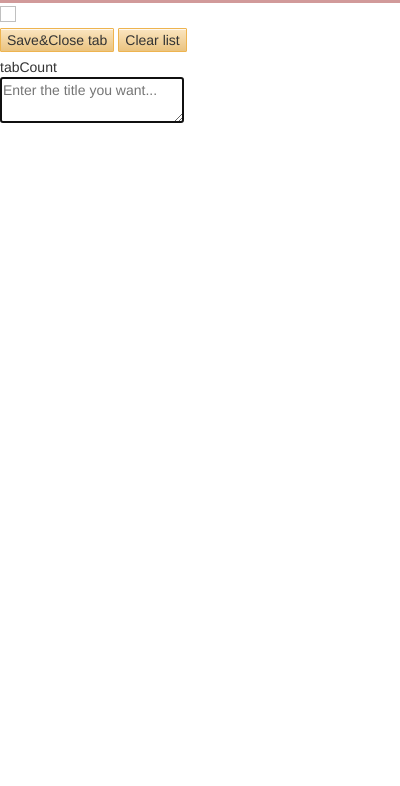
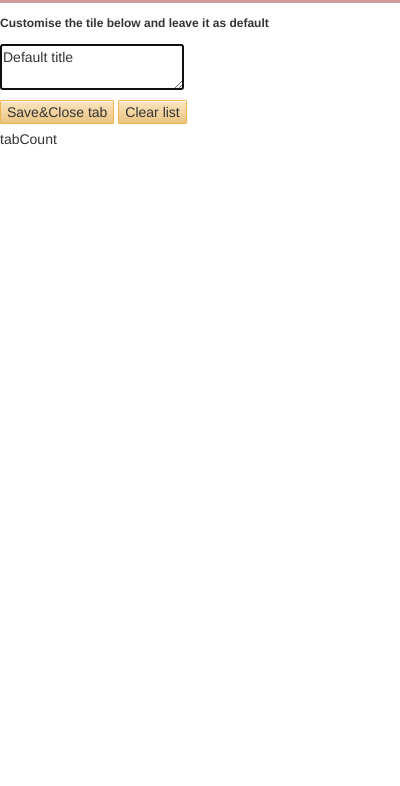
Before and after one commit to lx223/read-later-chrome-extension, a browser extension: page src/popup.html in a window 400 px wide. Shown: the part 55-841 px from the top of the page. Drawn offline with nearby package versions, Linux system fonts and the light colour scheme.

Commit message:
Update popup ui

```diff
--- a/src/js/popup.js
+++ b/src/js/popup.js
@@ -3,6 +3,7 @@
 
   function updateStatus(message) {
     console.log("Update status: " + message);
+    if (message) document.getElementById('message').textContent = message;
   }
 
   function getFaviconUrl(url) {
@@ -11,9 +12,8 @@
   }
 
   function renderTab(tab) {
-    console.log("Render tab: " + tab);
-    document.getElementById('title').textContent = tab.title;
-    document.getElementById('favIcon').src = "chrome://favicon/" + tab.url;
+    console.log("Render tab info: " + tab);
+    document.getElementById("cusTitle").value = tab.title;
   }
 
   function getListItem(url, title) {
@@ -67,6 +67,7 @@
   }
 
   document.addEventListener('DOMContentLoaded', function() {
+    updateStatus("Customise the tile below and leave it as default");
 
     chrome.runtime.getBackgroundPage(function(eventPage) {
       eventPage.rlUtils.getCurrentTab(renderTab);
--- a/src/popup.html
+++ b/src/popup.html
@@ -20,11 +20,8 @@
       </div>
 
       <div id="status-container">
-        <div id="message"></div>
-        <div id="tabInfoContainer">
-          <img id="favIcon" class="favIcon" display="inline" />
-          <div id="title"></div>
-        </div>
+        <div id="message">Default message</div>
+        <textarea id="cusTitle" placeholder="Enter the title you want..." autofocus>Default title</textarea>
         <div class="group optsCurrent menuOption" id="readLaterOption">
           <button id="readLaterButton">Save&Close tab</button>
           <button id="clearListButton">Clear list</button>
@@ -33,8 +30,6 @@
 
       <div>
         <div id="tabCount">tabCount</div>
-        <textarea id="cusTitle" placeholder="Enter the title you want..." autofocus></textarea>
-        <div ></div>
         <div class="bs-example">
           <div id="tabList" class="list-group"></div>
         </div>
```
